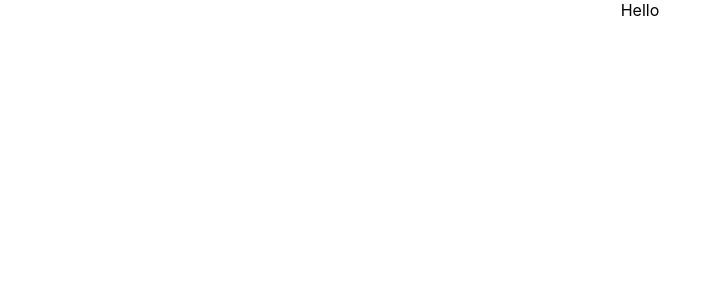
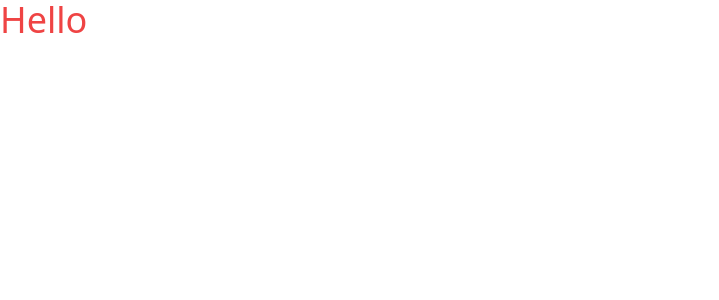
Before and after one commit to RMIT-Full-Stack-Development-2026A/Group4, a React (Create React App) app in the folder frontend/: page / in a window 1280 px wide. Shown: the top 300 px of the page, without its empty margins (0-719 px from the left). Built offline with nearby package versions, Linux system fonts and the light colour scheme.

Commit message:
configured tailwind for project

```diff
--- a/frontend/package.json
+++ b/frontend/package.json
@@ -3,6 +3,7 @@
   "version": "0.1.0",
   "private": true,
   "dependencies": {
+    "@tailwindcss/vite": "^4.2.2",
     "@testing-library/dom": "^10.4.1",
     "@testing-library/jest-dom": "^6.9.1",
     "@testing-library/react": "^16.3.2",
@@ -11,6 +12,7 @@
     "react-dom": "^19.2.4",
     "react-router-dom": "^7.14.0",
     "react-scripts": "5.0.1",
+    "tailwindcss": "^3.4.19",
     "web-vitals": "^2.1.4"
   },
   "scripts": {
--- a/frontend/src/App.js
+++ b/frontend/src/App.js
@@ -3,7 +3,7 @@
 
 function App() {
   return (
-    <div className="App">
+    <div className="text-4xl text-red-500">
       Hello
     </div>
   );
--- a/frontend/src/index.css
+++ b/frontend/src/index.css
@@ -1,13 +1,3 @@
-body {
-  margin: 0;
-  font-family: -apple-system, BlinkMacSystemFont, 'Segoe UI', 'Roboto', 'Oxygen',
-    'Ubuntu', 'Cantarell', 'Fira Sans', 'Droid Sans', 'Helvetica Neue',
-    sans-serif;
-  -webkit-font-smoothing: antialiased;
-  -moz-osx-font-smoothing: grayscale;
-}
-
-code {
-  font-family: source-code-pro, Menlo, Monaco, Consolas, 'Courier New',
-    monospace;
-}
+@tailwind base;
+@tailwind components;
+@tailwind utilities;
--- /dev/null
+++ b/frontend/tailwind.config.js
@@ -0,0 +1,10 @@
+/** @type {import('tailwindcss').Config} */
+module.exports = {
+  content: [
+    './src/**/*.{js, jsx}'
+  ],
+  theme: {
+    extend: {},
+  },
+  plugins: [],
+}
```
Also changed, not shown: 1 other file (tests, documents, lock files or other folders).
